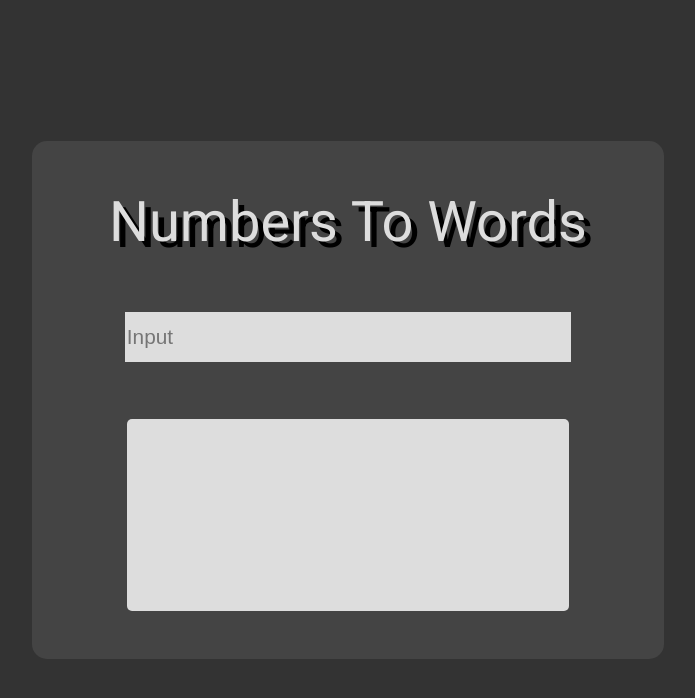
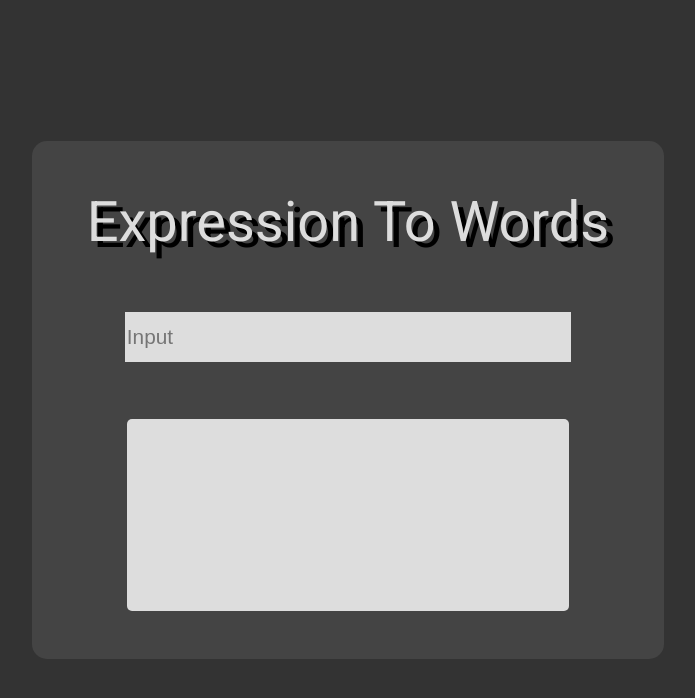
Before and after one commit to CadmanW/Coding-Projects, a browser extension: page Web-Development/Expression-To-Words/index.html in a window 1280 px wide. Shown: the whole page, without its empty margins (292-987 px from the left). Drawn offline with Linux system fonts and the light colour scheme.

Commit message:
updated html to fit title

```diff
--- a/Web-Development/Expression-To-Words/index.html
+++ b/Web-Development/Expression-To-Words/index.html
@@ -11,7 +11,7 @@
 </head>
 <body>
     <form action="" id="form">
-        <label for="input">Numbers To Words</label>
+        <label for="input">Expression To Words</label>
         <input id="input" type="text" name="input" placeholder="Input">
         <output id="output" for="input"></output>
     </form>
```
